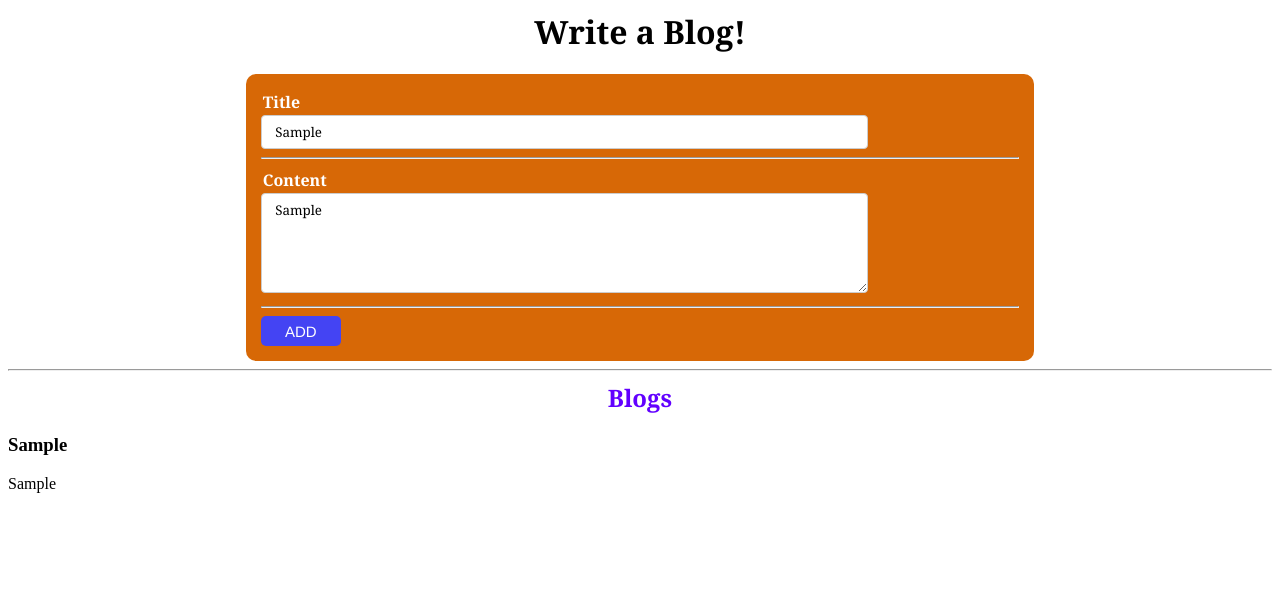
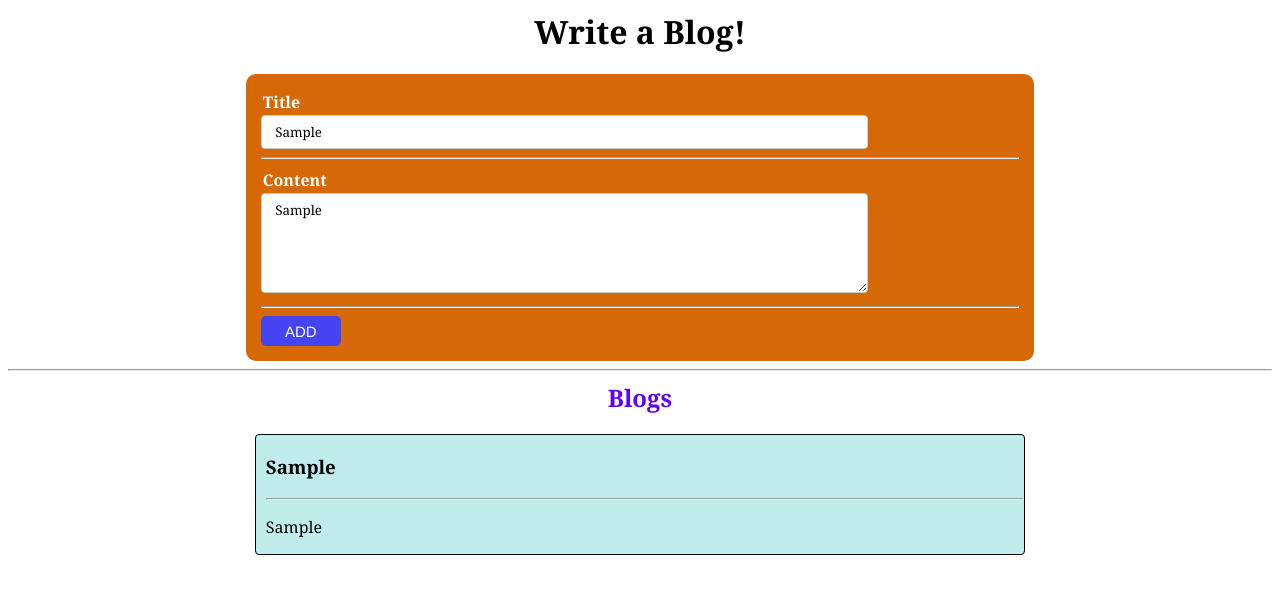
Before and after one commit to mukesh-iitp/front-end-development-with-react, a React (Create React App) app in the folder Blog-App/: page / in a window 1280 px wide. Both pictures are taken after typing "Sample", "Sample" into the empty fields and a click on the button "ADD". Shown: the top 594 px of the page. Built offline with nearby package versions, Linux system fonts and the light colour scheme; the HTML template or start-up script is replaced by a standard one.

Commit message:
add blog functionality
adding functionality for adding blog in our blog app

```diff
--- a/Blog-App/src/Components/Blog.js
+++ b/Blog-App/src/Components/Blog.js
@@ -5,12 +5,15 @@
 
     const [title, setTitle] = useState("");
     const [content, setContent] = useState("");
-
+    const [blogs, setBlogs] = useState([]);
 
 
     //Passing the synthetic event as argument to stop refreshing the page on submit
     function handleSubmit(e){
         e.preventDefault();
+
+        setBlogs([{title,content}, ...blogs]); // "..." rest operator used to gather multiple individual elements and consolidate them into a single collection (an array or an object)
+        console.log(blogs);
     }
 
     return(
@@ -52,9 +55,16 @@
 
         {/* Section where submitted blogs will be displayed */}
         <h2> Blogs </h2>
-        <h3>{title}</h3>
-        <p>{content}</p>
-
+        {/* <h3>{title}</h3>
+        <p>{content}</p> */}
+        {blogs.map((blog,i) => (
+            <div className="blog" key={i}>
+                <h3>{blog.title}</h3>
+                <hr/>
+                <p>{blog.content}</p>
+            </div>
+            ) //() with this (parentheses give an implicit return)
+        )}
         </>
         )
     }
```
